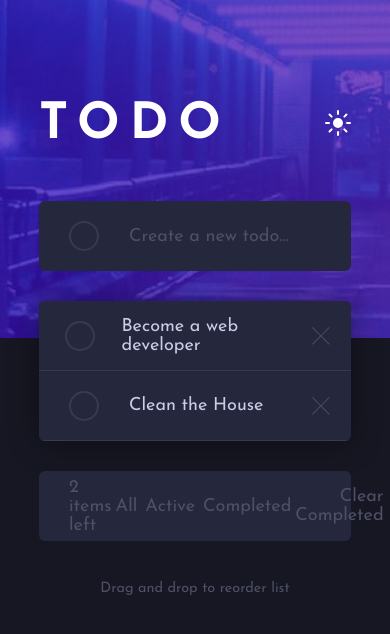
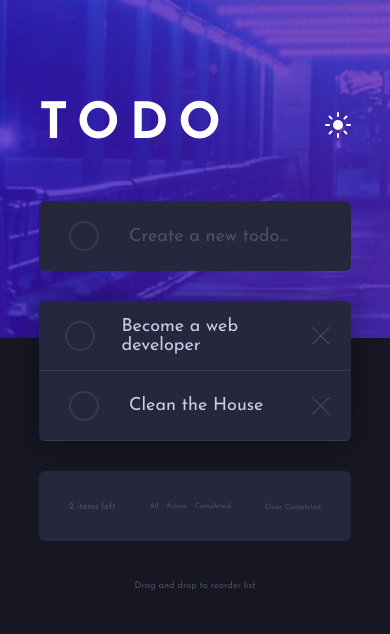
Before and after one commit to tomcodes90/todo-app, a React (Create React App) app: page / in a window 390 px wide. Shown: the top 634 px of the page. Built offline with nearby package versions, Linux system fonts and the light colour scheme.

Commit message:
16/6/2022

```diff
--- a/src/App.css
+++ b/src/App.css
@@ -85,7 +85,7 @@ body {
   padding-right: 15px;
   display: flex;
   flex-grow: 1;
-  justify-content: end;
+  justify-content: flex-end;
   align-items: center;
 }
 .todo-remove-icon {
@@ -212,3 +212,8 @@ body {
   box-shadow: 0 0px 7px 0px hsl(235, 21%, 11%);
   border-color: hsl(235, 24%, 19%);
 }
+@media only screen and (max-width: 600px) {
+  * {
+    font-size: 0.8em;
+  }
+}
--- a/src/App.js
+++ b/src/App.js
@@ -73,7 +73,7 @@ function App() {
   return (
     <>
       <div className="background-image">
-        <img src={darkBackgroundDesktop} />
+        <img src={darkBackgroundDesktop} alt="background" />
       </div>
       <div className="container">
         <Header sun={sun} />
--- a/src/components/Header.js
+++ b/src/components/Header.js
@@ -3,7 +3,7 @@ function Header({ sun }) {
     <header className="header">
       <div className="title">Todo</div>
       <div className="theme">
-        <img src={sun} />
+        <img src={sun} alt="sun icon" />
       </div>
     </header>
   );
--- a/src/components/TodoListItems.js
+++ b/src/components/TodoListItems.js
@@ -4,13 +4,13 @@ function TodoListItems({ checkMark, removeIcon, todoList, removeTodo }) {
       <div key={todo.id} id={todo.id} className="todo-item">
         <div className="check">
           <div className="check-mark">
-            <img src={checkMark} />
+            <img src={checkMark} alt="check mark" />
           </div>
         </div>
         <div className="todo-text">{todo.value}</div>
         <div className="todo-remove">
           <div className="todo-remove-icon">
-            <img onClick={removeTodo} src={removeIcon} />
+            <img onClick={removeTodo} src={removeIcon} alt="remove icon" />
           </div>
         </div>
       </div>
```
